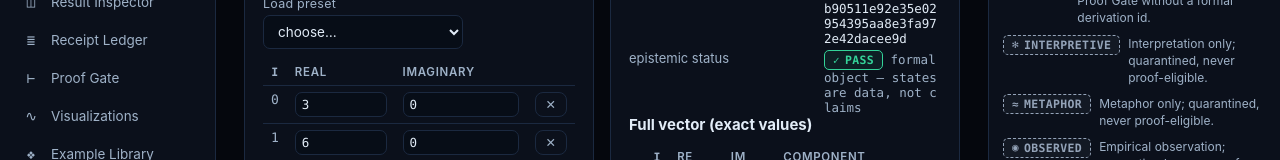
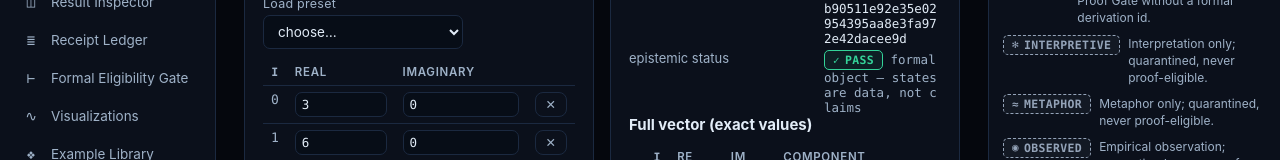
Before and after one commit to MichaelWave369/langarian-math, a React (Vite) app in the folder web/: page / in a window 1280 px wide. Shown: the part 217-377 px from the top of the page. Built offline with nearby package versions, Linux system fonts and the light colour scheme.

Commit message:
Rename public Proof Gate label to Formal Eligibility Gate

```diff
--- a/web/src/ui/WorkbenchContext.jsx
+++ b/web/src/ui/WorkbenchContext.jsx
@@ -18,7 +18,7 @@ export const MODULES = [
   { id: 'program', label: 'Program Builder', icon: 'λ' },
   { id: 'result', label: 'Result Inspector', icon: '◫' },
   { id: 'ledger', label: 'Receipt Ledger', icon: '≣' },
-  { id: 'gate', label: 'Proof Gate', icon: '⊢' },
+  { id: 'gate', label: 'Formal Eligibility Gate', icon: '⊢' },
   { id: 'viz', label: 'Visualizations', icon: '∿' },
   { id: 'examples', label: 'Example Library', icon: '❖' },
 ]
```
